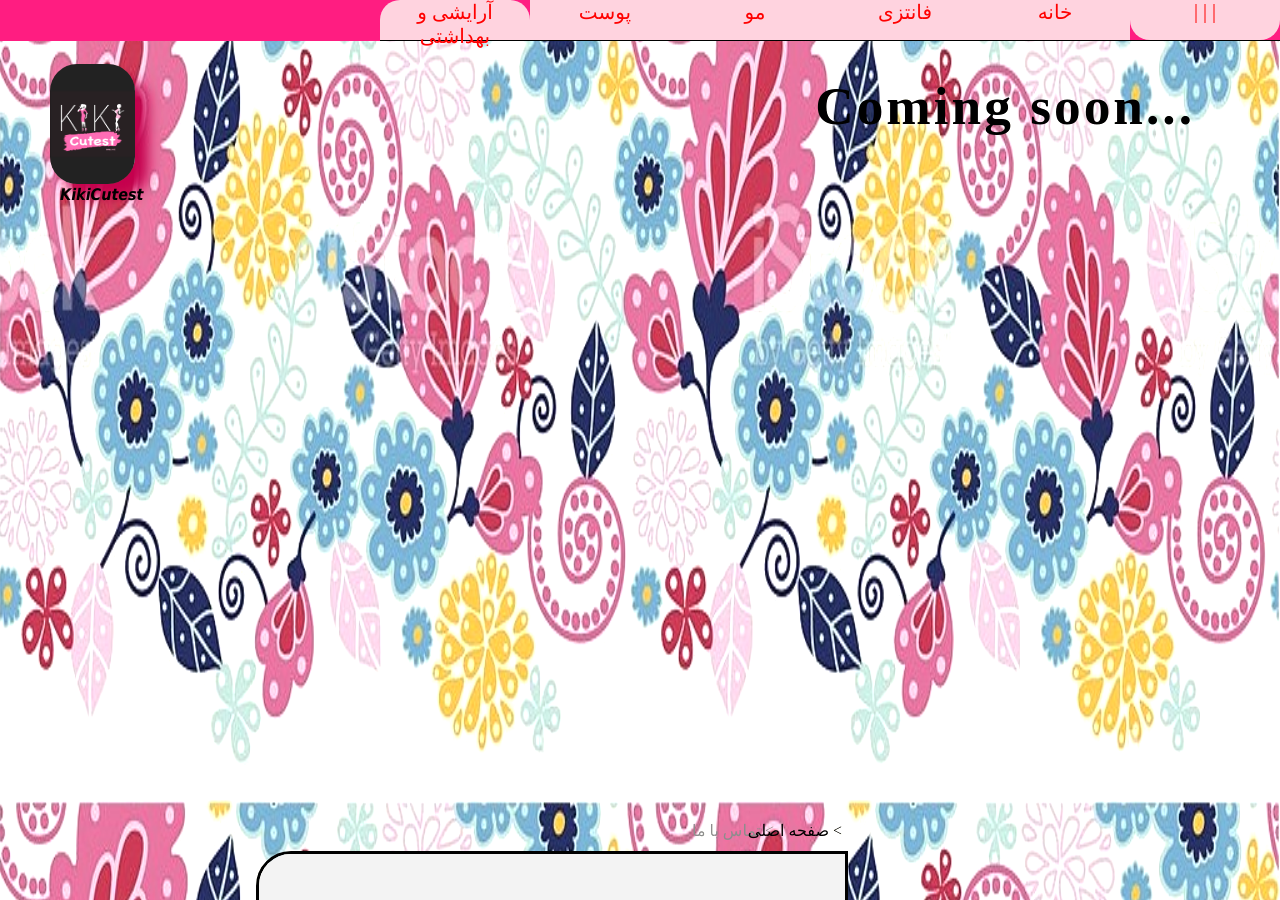
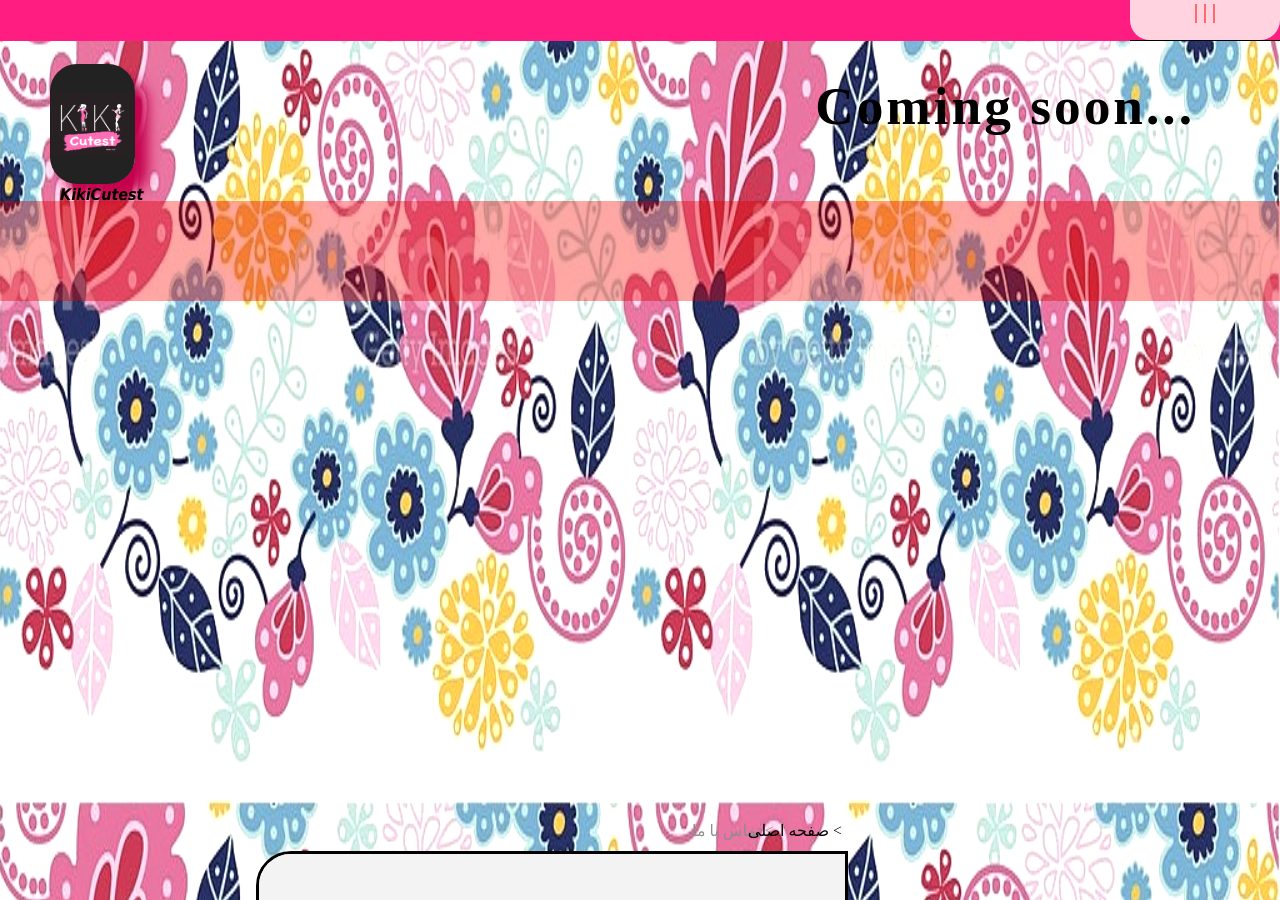
Before and after one commit to kian-007/kikiqherokutest, a PHP site: page /contactus.php?REMOTE_ADDR=1 in a window 1280 px wide; the page is wider, and only the part inside the window is pictured. Shown: the top 900 px of that part. Run offline with PHP 8.4, Linux system fonts and the light colour scheme.

Commit message:
fixed header

```diff
--- a/contactus.php
+++ b/contactus.php
@@ -29,6 +29,41 @@
 				box-shadow: 20px 15px 15px #333388
 			}
 		</style>
+		<script src="jquery-3.5.1.min.js"></script>
+		<script>
+			$.noConflict()
+			jQuery(document).ready(function($){
+				/*var d = new Date();
+				var d = d.toDateString();
+				alert(d + '\n خوش آمدید')
+				slert('User <?php   echo $_GET['REMOTE_ADDR'];	?> \n Wellcome To Kikiqutest')*/
+				$('.ulmenue').find('li:last-child').prevAll().css('display', "none")
+				$('.ulmenue').find('li:last-child').find('a').mouseenter(function(){
+					$('.ulmenue').find('li:last-child').prevAll().show()
+				})
+
+				$('.ulmenue').mouseleave(function(){
+					$('.ulmenue').find('li:last-child').prevAll().hide()
+				})
+				$('.ulmenue').find('li').hover(function(){
+					$(this).find('.subul').slideDown(250)
+					$('body').css('background-color', "rgba(0,0,0,0.5")
+					$('.middle').css('-webkit-filter', "blur(10px)")
+				},
+				function(){
+					$(this).find('.subul').slideUp(250)
+					$('body').css('background-color', "rgba(0,0,0,0")
+					$('.middle').css('-webkit-filter', "blur(0px)")
+				})
+				$('#p1').mouseenter(function() {
+					$('#img1').fadeOut(500)
+					$('#img2').fadeIn(500)
+				})
+
+
+
+			})
+		</script>
 	</head>
 		<body onload="showSlides()">
 		<div class="container">
--- a/index.css
+++ b/index.css
@@ -26,9 +26,8 @@
 				position: fixed;
 				float: left;
 				width : 100%;
-				height : 700px;
-				/*background-color : #ff80b3;*/
-				background-color: rgba(200,0, 0, 0 );
+				height : 100px;
+				background-color: rgba(200,0, 0, 0.4 );
 				Z-index: 20;
 			}
 			.left
```
